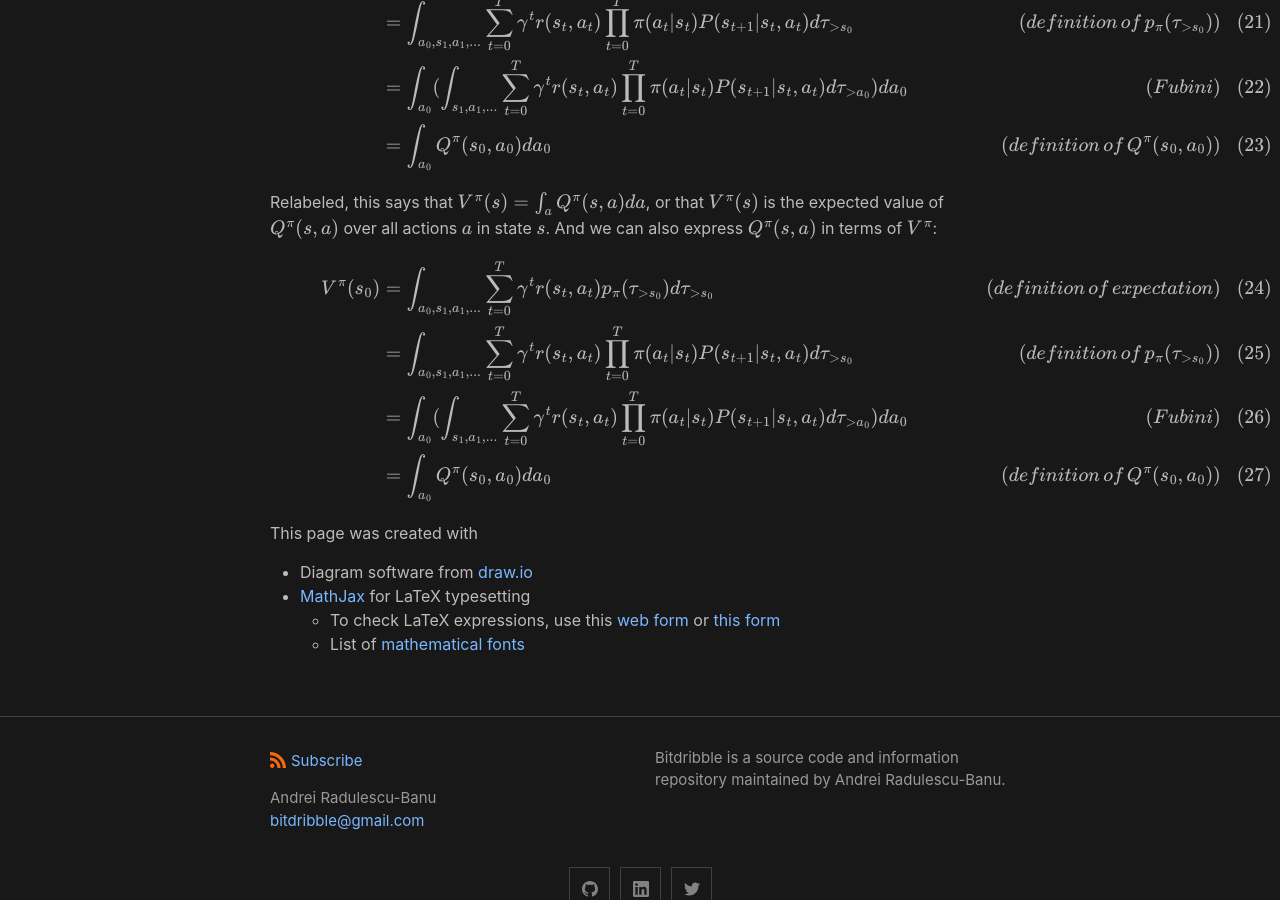
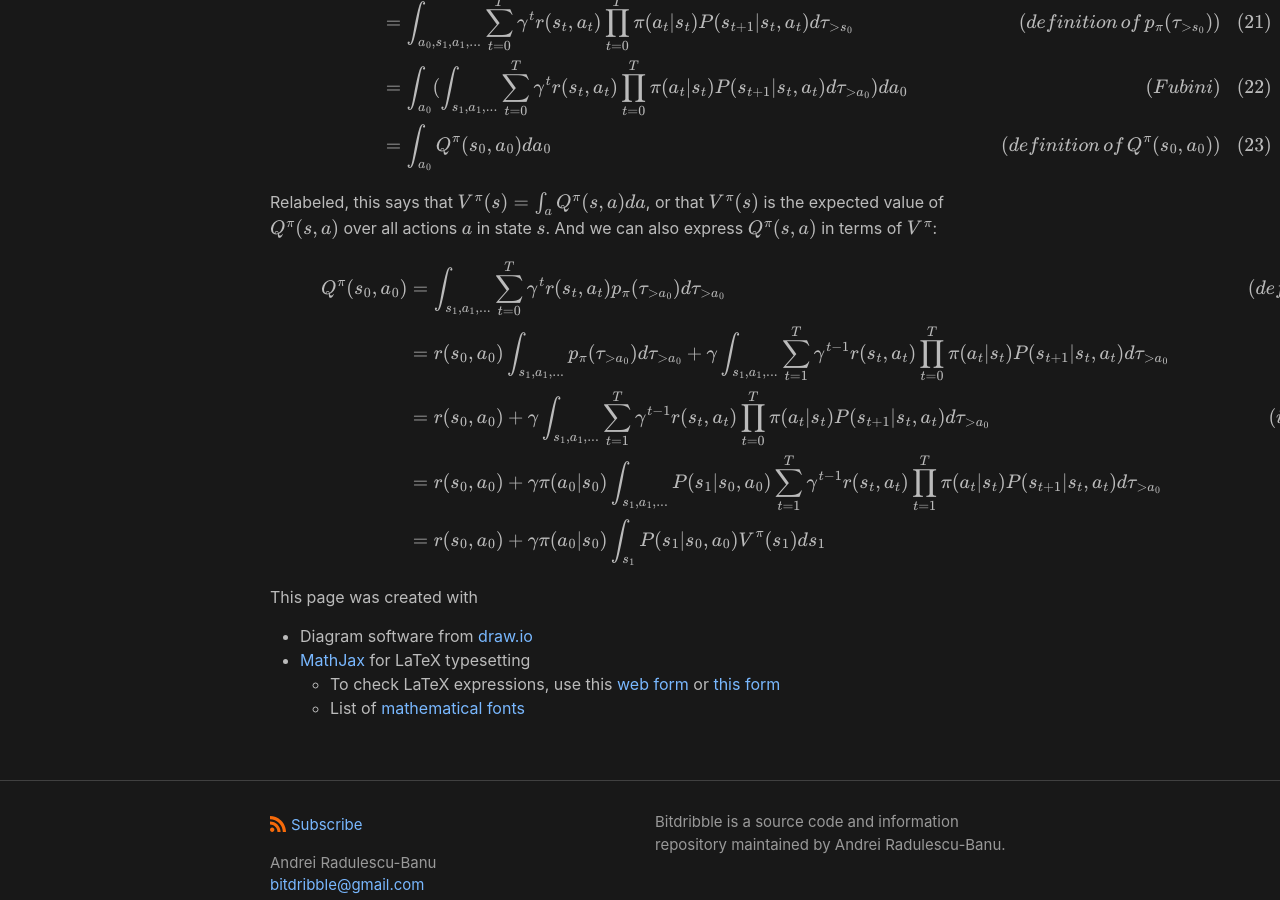
Before and after one commit to analytiq-hub/sigagent.github.io, a Jekyll site: the page built from machine_learning/_posts/2021-01-22-reinforce.md, in a window 1280 px wide and 900 px high, scrolled down 5532 px. Built offline with Jekyll 4.4.1, drawn with Linux system fonts in a browser that asks for light colours; formulas are drawn with MathJax 3; a script that is not in the unit is left out.

Commit message:
*** empty log message ***

```diff
--- a/machine_learning/_posts/2021-01-22-reinforce.md
+++ b/machine_learning/_posts/2021-01-22-reinforce.md
@@ -206,10 +206,11 @@ Relabeled, this says that $$V^\pi(s) = \int_a Q^\pi(s, a) da$$, or that $$V^\pi(
 
 $$
 \begin{align}
-V^\pi(s_0) & = \int_{a_0, s_1, a_1, ...} \sum_{t=0}^{T} \gamma^{t} r(s_t, a_t) p_\pi(\tau_{>s_0}) d\tau_{>s_0} \hspace{1cm} & (definition \, of \, expectation) \\
-& = \int_{a_0, s_1, a_1, ...} \sum_{t=0}^{T} \gamma^{t} r(s_t, a_t) \prod_{t=0}^T \pi(a_t \vert s_t) P(s_{t+1} \vert s_t, a_t) d\tau_{>s_0} \hspace{1cm} & (definition \, of \, p_\pi(\tau_{>s_0})) \\
-& = \int_{a_0} (\int_{s_1, a_1, ...} \sum_{t=0}^{T} \gamma^{t} r(s_t, a_t) \prod_{t=0}^T \pi(a_t \vert s_t) P(s_{t+1} \vert s_t, a_t) d\tau_{>a_0})da_0 \hspace{1cm} & (Fubini) \\
-& = \int_{a_0} Q^\pi(s_0, a_0) da_0 \hspace{1cm} & (definition \, of \, Q^\pi(s_0, a_0)) \\
+Q^\pi(s_0, a_0) & = \int_{s_1, a_1, ...} \sum_{t=0}^{T} \gamma^{t} r(s_t, a_t) p_\pi(\tau_{>a_0}) d\tau_{>a_0} \hspace{1cm} & (definition \, of \, expectation) \\
+& = r(s_0, a_0) \int_{s_1, a_1, ...} p_\pi(\tau_{>a_0}) d\tau_{>a_0} + \gamma \int_{s_1, a_1, ...} \sum_{t=1}^{T} \gamma^{t-1} r(s_t, a_t) \prod_{t=0}^T \pi(a_t \vert s_t) P(s_{t+1} \vert s_t, a_t) d\tau_{>a_0} \hspace{1cm} & (definition \, of \, p_\pi(\tau_{>a_0})) \\
+& = r(s_0, a_0) + \gamma \int_{s_1, a_1, ...} \sum_{t=1}^{T} \gamma^{t-1} r(s_t, a_t) \prod_{t=0}^T \pi(a_t \vert s_t) P(s_{t+1} \vert s_t, a_t) d\tau_{>a_0} \hspace{1cm} & (integral \, of \, p_\pi(\tau_{>a_0}) \, is \, 1) \\
+& = r(s_0, a_0) + \gamma \pi(a_0 \vert s_0) \int_{s_1, a_1, ...} P(s_{1} \vert s_0, a_0) \sum_{t=1}^{T} \gamma^{t-1} r(s_t, a_t) \prod_{t=1}^T \pi(a_t \vert s_t) P(s_{t+1} \vert s_t, a_t) d\tau_{>a_0} \hspace{1cm} & (bring \, out \, \pi(a_0 \vert s_0)) \\
+& = r(s_0, a_0) + \gamma \pi(a_0 \vert s_0) \int_{s_1} P(s_{1} \vert s_0, a_0) V^\pi(s_1) ds_1 \hspace{1cm} & (definition \, of \, V^\pi(s_1)) \\
 \end{align}
 $$
 
```
